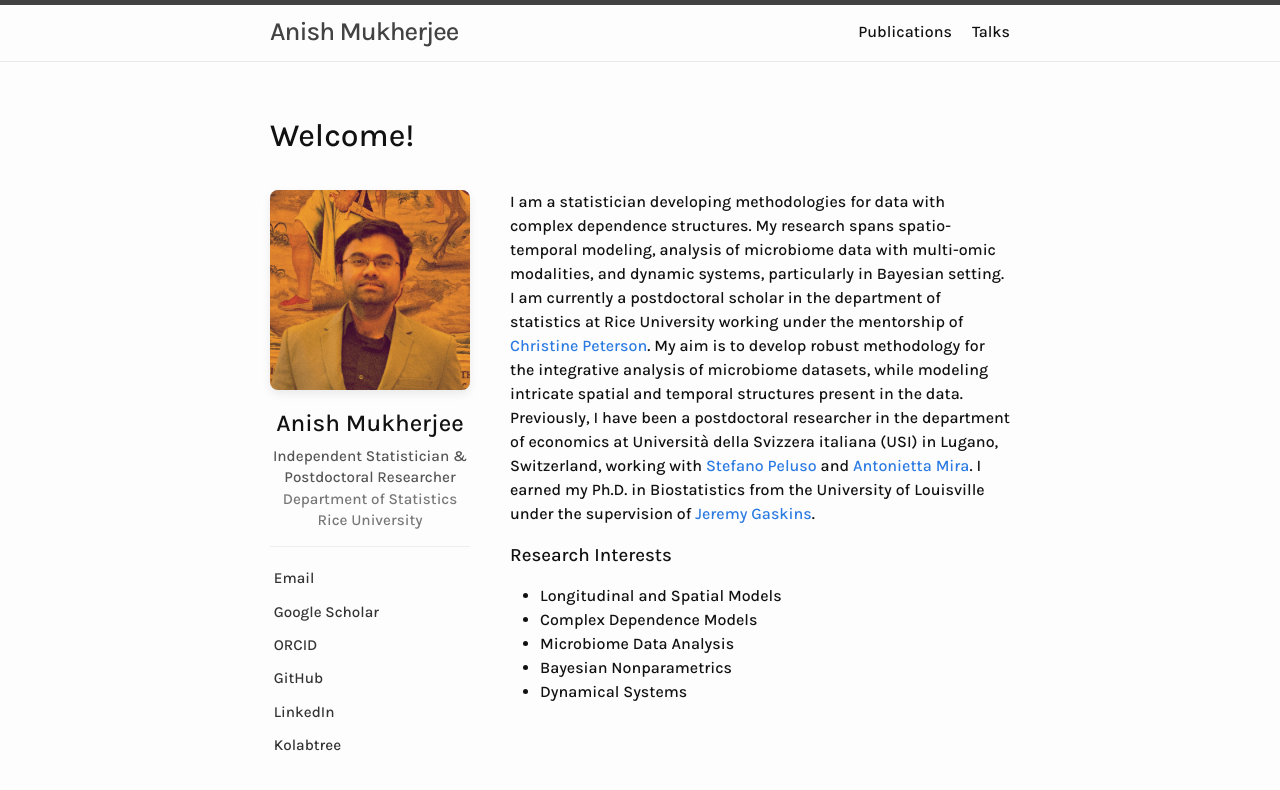
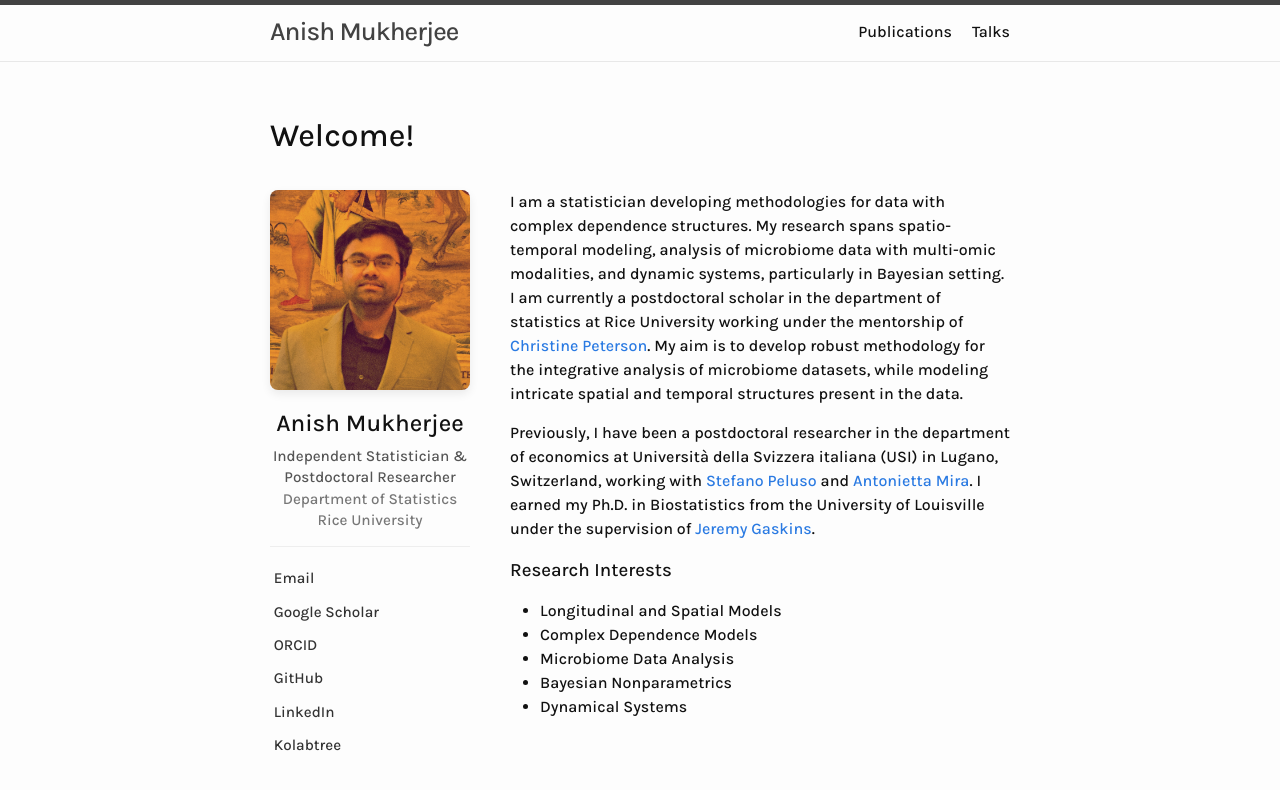
Before and after one commit to anishspace/anishspace.github.io, a Jekyll site: the page built from index.markdown, in a window 1280 px wide. Shown: the top 790 px of the page. Built offline with Jekyll 4.4.1, drawn with Linux system fonts in a browser that asks for light colours.

```diff
--- a/index.markdown
+++ b/index.markdown
@@ -84,9 +84,9 @@ custom_head: |
   <!-- RIGHT COLUMN: MAIN CONTENT & BIOGRAPHY -->
   <div style="flex: 2; min-width: 320px;">
 
-    <p>I am a statistician developing methodologies for data with complex dependence structures. My research spans spatio-temporal modeling, analysis of microbiome data with multi-omic modalities, and dynamic systems, particularly in Bayesian setting. I am currently a postdoctoral scholar in the department of statistics at Rice University working under the mentorship of <a href="https://sites.google.com/rice.edu/cbpeterson/">Christine Peterson</a>. My aim is to develop robust methodology for the integrative analysis of microbiome datasets, while modeling intricate spatial and temporal structures present in the data.
+    <p>I am a statistician developing methodologies for data with complex dependence structures. My research spans spatio-temporal modeling, analysis of microbiome data with multi-omic modalities, and dynamic systems, particularly in Bayesian setting. I am currently a postdoctoral scholar in the department of statistics at Rice University working under the mentorship of <a href="https://sites.google.com/rice.edu/cbpeterson/">Christine Peterson</a>. My aim is to develop robust methodology for the integrative analysis of microbiome datasets, while modeling intricate spatial and temporal structures present in the data.</p>
 
-    Previously, I have been a postdoctoral researcher in the department of economics at Università della Svizzera italiana (USI) in Lugano, Switzerland, working with <a href="https://publires.unicatt.it/en/persons/stefano-peluso/">Stefano Peluso</a> and <a href="http://usi.to/exz">Antonietta Mira</a>. I earned my Ph.D. in Biostatistics from the University of Louisville under the supervision of <a href="https://profiles.louisville.edu/jeremy.gaskins">Jeremy Gaskins</a>.
+    <p>Previously, I have been a postdoctoral researcher in the department of economics at Università della Svizzera italiana (USI) in Lugano, Switzerland, working with <a href="https://publires.unicatt.it/en/persons/stefano-peluso/">Stefano Peluso</a> and <a href="http://usi.to/exz">Antonietta Mira</a>. I earned my Ph.D. in Biostatistics from the University of Louisville under the supervision of <a href="https://profiles.louisville.edu/jeremy.gaskins">Jeremy Gaskins</a>.
     </p>
 
     <!-- <p>My methodological contributions include the development of models for zero-inflated correlated count data, frameworks for identifying heterogeneity and outliers in longitudinal outcomes, Bayesian models for longitudinal microbiome data, and nonparametric Bayesian methods based on stochastic differential equations to study infectious disease transmission and gene regulation. Beyond methodology, I have collaborated on several application-focused projects in public health, including research on sports medicine, maternal health, wastewater-based epidemiology, and environment.
```
